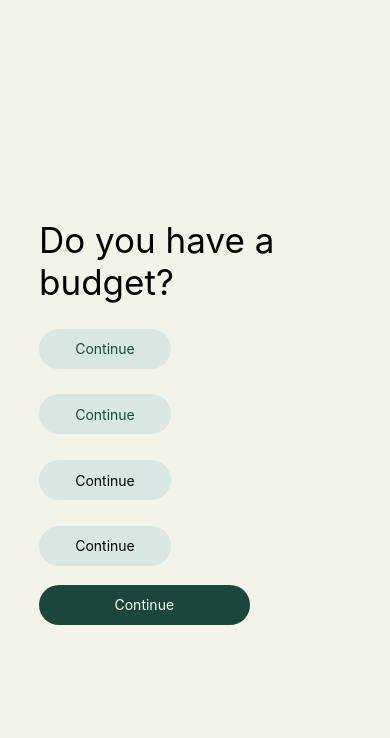
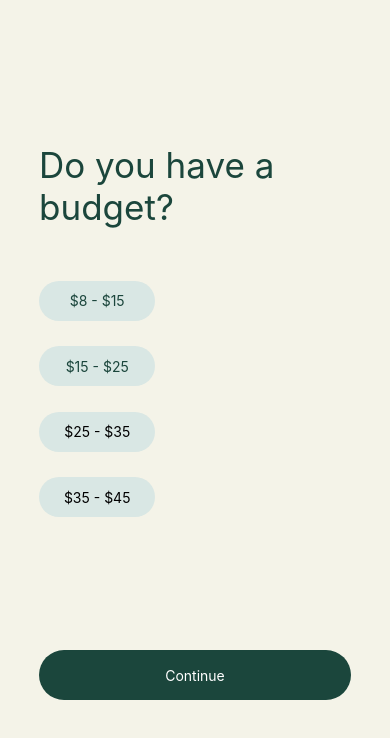
Before and after one commit to wisdomekpotu/savour-it, a React Native app: screen /Home in a window 390 px wide. Shown: the top 738 px of the page. Built offline with nearby package versions, Linux system fonts and the light colour scheme.

Commit message:
fix: changed title color

```diff
--- a/screens/Budget.js
+++ b/screens/Budget.js
@@ -17,13 +17,14 @@ export default function App() {
         flex: 1,
         justifyContent: 'center',
         backgroundColor: '#F4F3E8',
-        paddingLeft: config.deviceWidth * 0.1,
       }}
     >
       <Text
         style={{
           justifyContent: 'flex-start',
           fontSize: 35,
+          color: '#1B463C',
+          paddingLeft: config.deviceWidth * 0.1,
         }}
       >
         Do you have a {'\n'}budget?
@@ -31,7 +32,8 @@ export default function App() {
       <View
         style={{
           width: config.deviceWidth - 60,
-          height: config.deviceHeight / 3,
+          paddingLeft: config.deviceWidth * 0.1,
+          height: config.deviceHeight / 2,
           justifyContent: 'flex-start',
           alignItems: 'left',
         }}
@@ -39,7 +41,7 @@ export default function App() {
         <Pressable
           style={{
             backgroundColor: '#D9E7E4',
-            marginTop: config.deviceHeight / 33,
+            marginTop: config.deviceHeight / 16,
             alignItems: 'center',
             width: '40%',
             height: 40,
@@ -48,7 +50,7 @@ export default function App() {
             marginBottom: config.deviceHeight / 33,
           }}
         >
-          <Text style={{ color: '#1B463C' }}>Continue</Text>
+          <Text style={{ color: '#1B463C' }}>$8 - $15</Text>
         </Pressable>
 
         <Pressable
@@ -62,7 +64,7 @@ export default function App() {
             marginBottom: config.deviceHeight / 33,
           }}
         >
-          <Text style={{ color: '#1B463C' }}>Continue</Text>
+          <Text style={{ color: '#1B463C' }}>$15 - $25</Text>
         </Pressable>
         <Pressable
           style={{
@@ -76,7 +78,7 @@ export default function App() {
             marginBottom: config.deviceHeight / 33,
           }}
         >
-          <Text>Continue</Text>
+          <Text>$25 - $35</Text>
         </Pressable>
         <Pressable
           style={{
@@ -90,18 +92,22 @@ export default function App() {
             marginBottom: config.deviceHeight / 33,
           }}
         >
-          <Text>Continue</Text>
+          <Text>$35 - $45</Text>
         </Pressable>
       </View>
 
-      <View style={{ alignItems: 'center' }}></View>
+      <View
+        style={{
+          alignItems: 'center',
+        }}
+      >
         <Pressable
           style={{
             backgroundColor: '#1B463C',
             alignItems: 'center',
             color: '#FFFFFF',
-          width: '60%',
-          height: 40,
+            width: '80%',
+            height: 50,
             justifyContent: 'center',
             borderRadius: 25,
           }}
@@ -109,5 +115,6 @@ export default function App() {
           <Text style={{ color: '#FFFFFF' }}>Continue</Text>
         </Pressable>
       </View>
+    </View>
   );
 }
```
Lines whose indentation alone changed are shown as unchanged.
